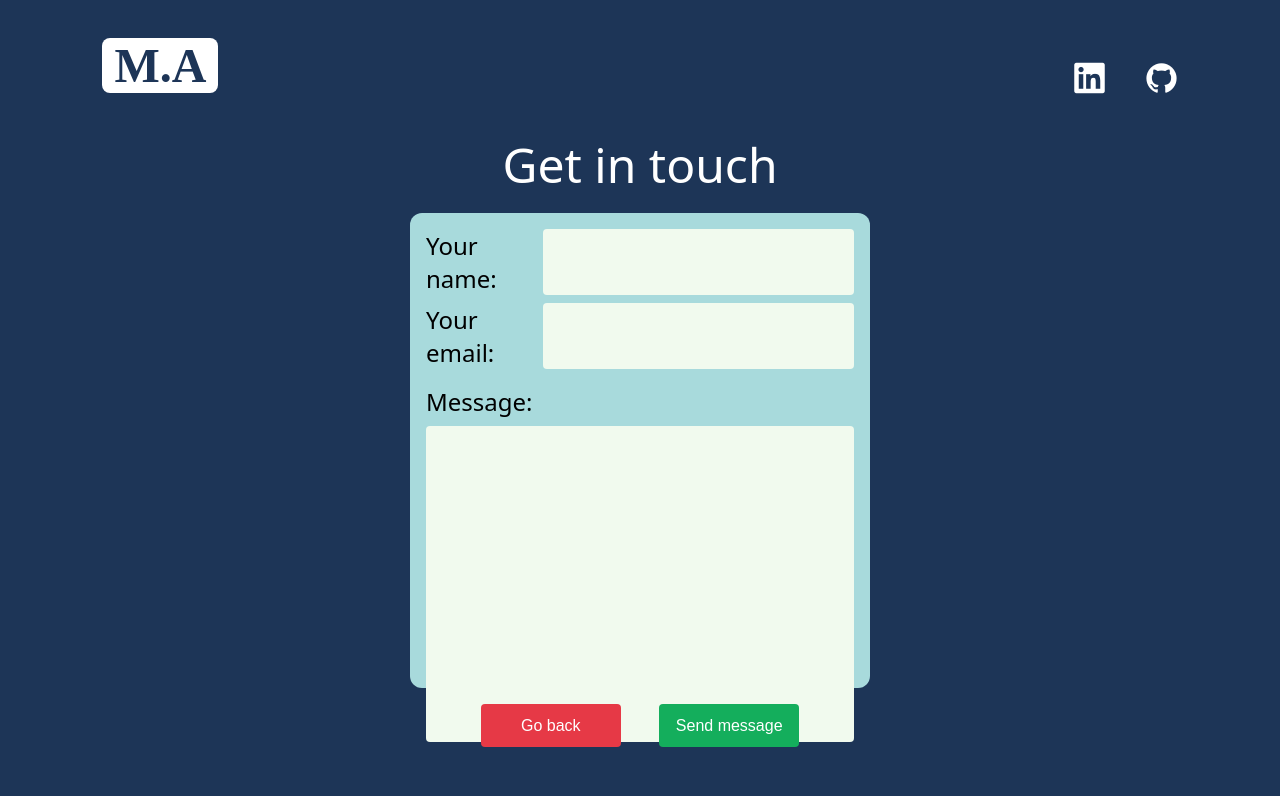
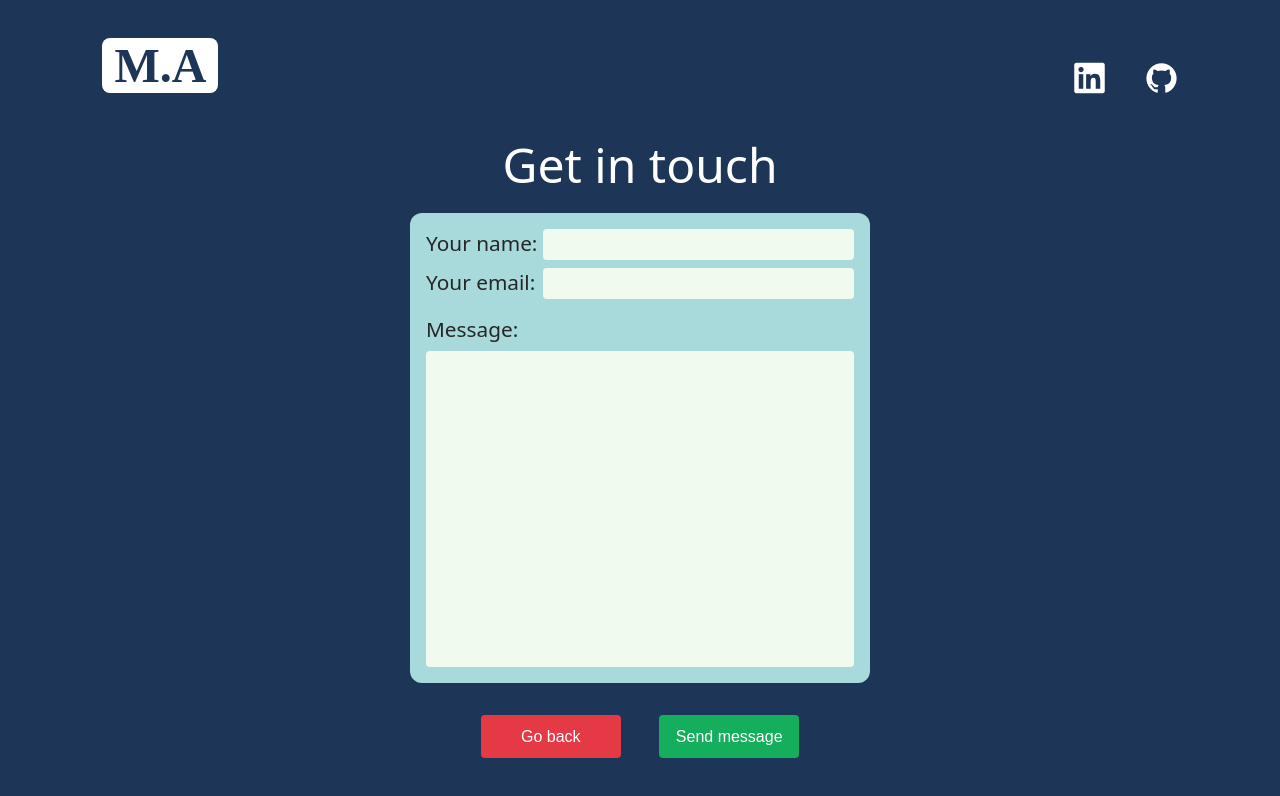
Before and after one commit to moeabdulnas/mohamedabdulnassir, a React (Create React App) app in the folder app/: page / in a window 1280 px wide. Both pictures are taken after a click on the button "Get in touch". Shown: the top 796 px of the page. Built offline with nearby package versions, Linux system fonts and the light colour scheme; a web font is replaced by a local one.

Commit message:
Form text minor changes and height

```diff
--- a/app/src/Contact.css
+++ b/app/src/Contact.css
@@ -45,10 +45,11 @@ height: auto;
 .contactContainer {
     background-color: var(--main-bg-color);
     max-width: 460px;
-    height: 475px;
-    font-size: 1.5rem;
-    margin: 0 auto;
-    color: black;
+    height: 470px;
+    font-size: 1.3rem;
+    font-weight: 300;
+    margin: 1rem auto;
+    color: rgb(39, 38, 38);
     border-radius: 12px;
 }
 
```
